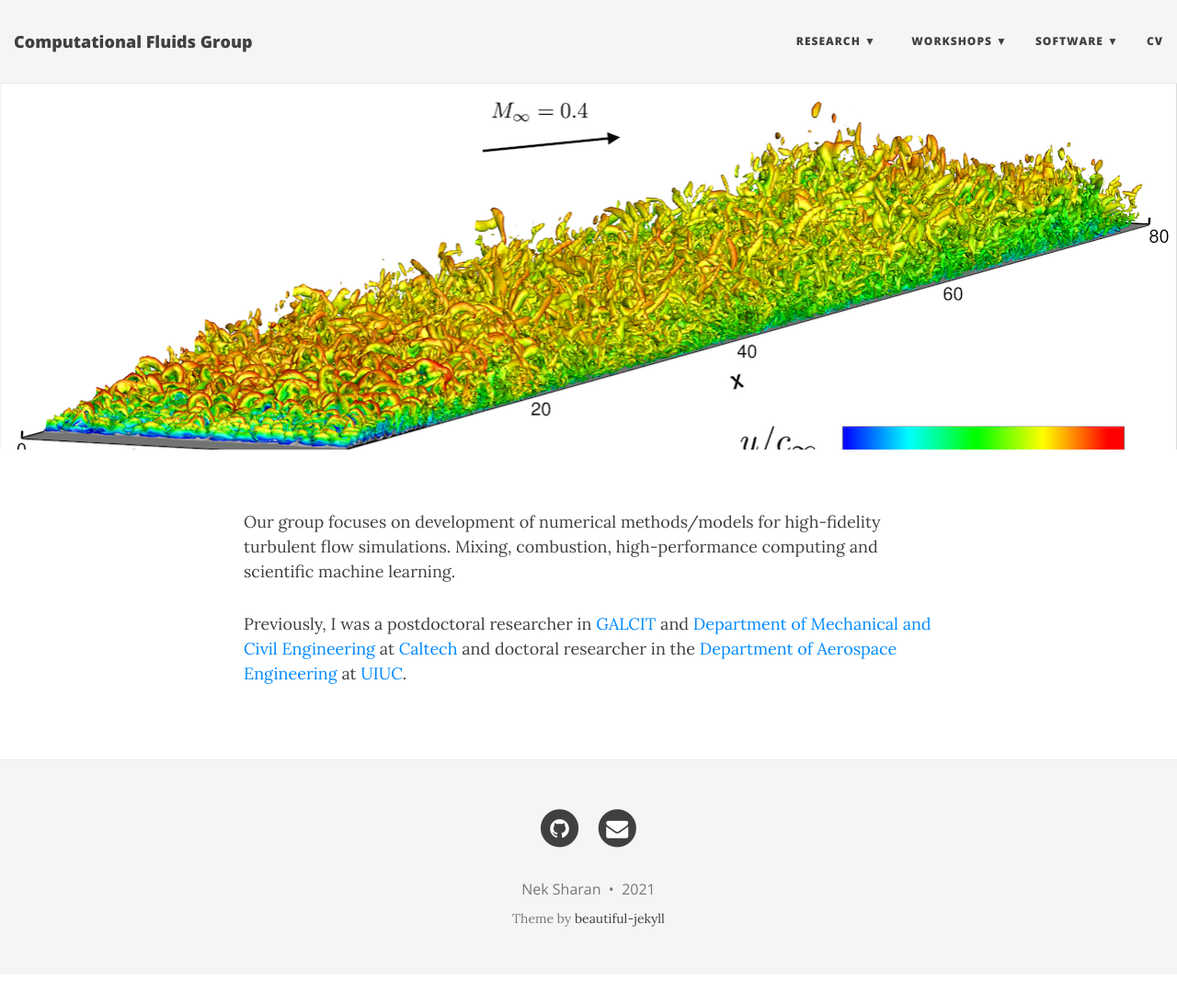
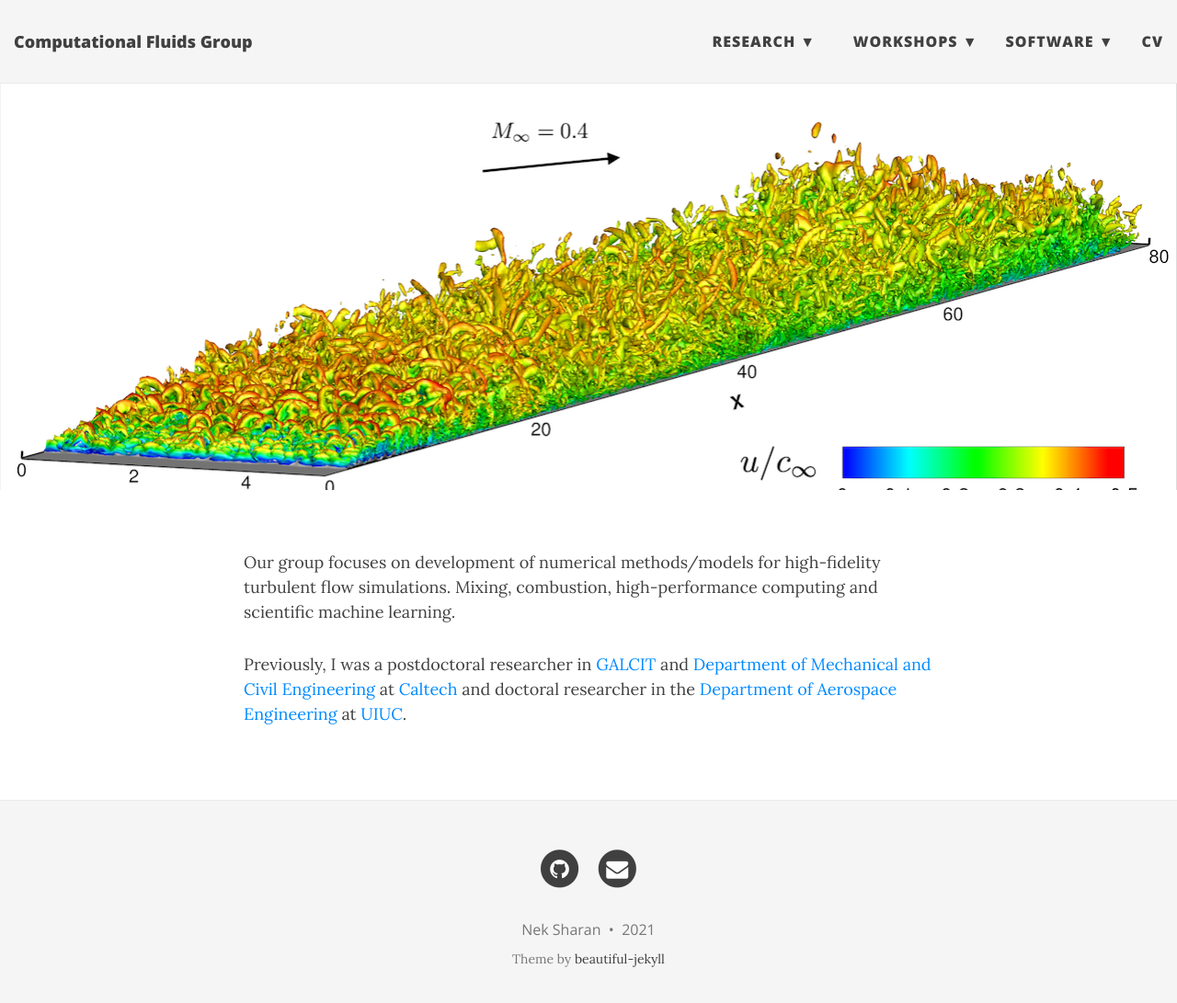
Before and after one commit to neksharan/neksharan.github.io, a Jekyll site: the page built from index.html, in a window 1280 px wide and 1104 px high. Shown: the top 1091 px of the window at 92% size. Built offline with Jekyll 4.4.1, drawn with Linux system fonts in a browser that asks for light colours; nearby versions of some CDN libraries; the list of posts is cut into pages by our own code.

Commit message:
Font sizes

```diff
--- a/css/main.css
+++ b/css/main.css
@@ -122,7 +122,7 @@
 
 .navbar-custom .nav li a {
   text-transform: uppercase;
-  font-size: 12px;
+  font-size: 16px;
   letter-spacing: 1px;
 }
 
@@ -482,15 +482,15 @@
 }
 .intro-header .page-heading h1 {
   margin-top: 0;
-  font-size: 80px;
+  font-size: 120px;
 }
 .intro-header .post-heading h1 {
   margin-top: 0;
-  font-size: 35px;
+  font-size: 55px;
 }
 .intro-header .page-heading .page-subheading,
 .intro-header .post-heading .post-subheading {
-  font-size: 27px;
+  font-size: 37px;
   line-height: 1.1;
   display: block;
   font-family: 'Open Sans', 'Helvetica Neue', Helvetica, Arial, sans-serif;
@@ -535,10 +535,10 @@
     padding: 150px 0;
   }
   .intro-header .page-heading h1 {
-    font-size: 80px;
+    font-size: 120px;
   }
   .intro-header .post-heading h1 {
-    font-size: 50px;
+    font-size: 80px;
   }
   .intro-header.big-img .img-desc {
     font-size: 14px;
```
